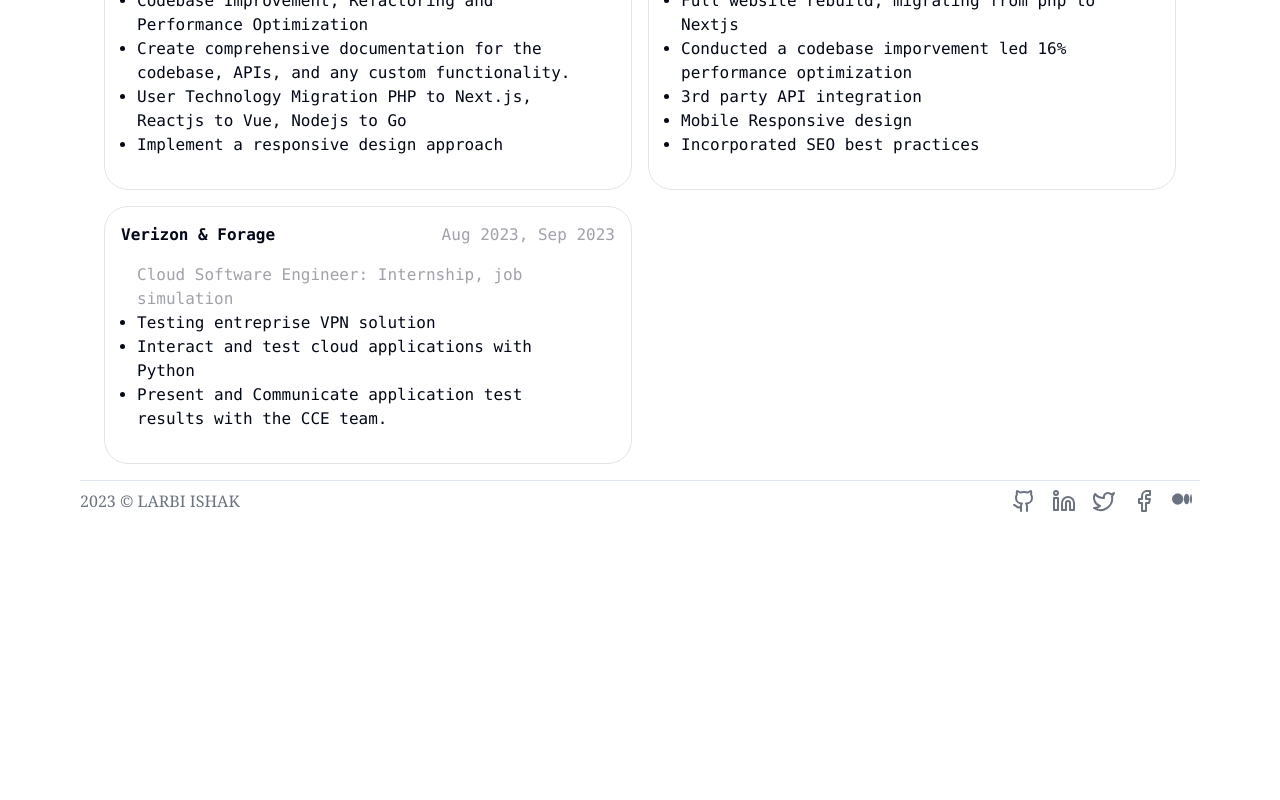
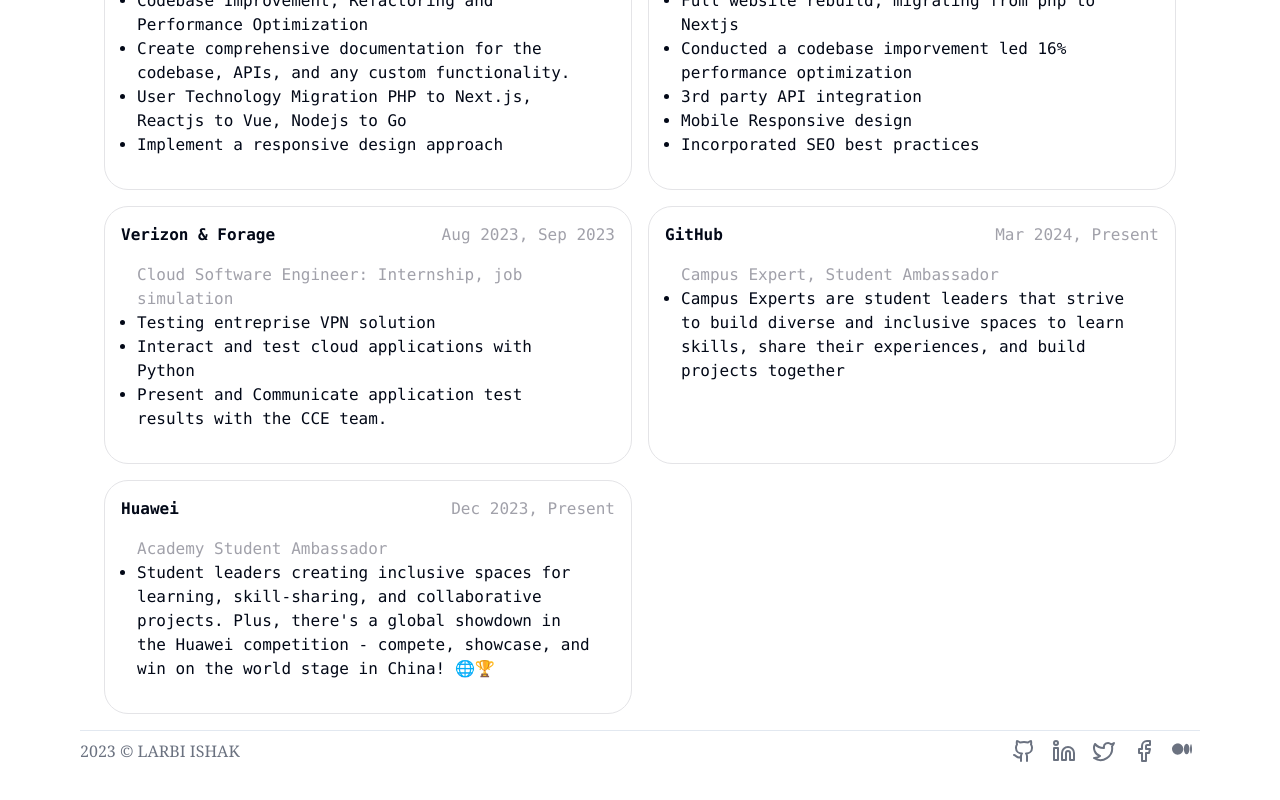
Before and after one commit to larbi-ishak/portfolio, a Next.js app: page /resume in a window 1280 px wide. Shown: the part 344-1144 px from the top of the page. Before the commit the page ends 905 px from the top, so only its background shows below. Built offline with nearby package versions, Linux system fonts and the light colour scheme.

Commit message:
add + commiit

```diff
--- a/app/resume/page.tsx
+++ b/app/resume/page.tsx
@@ -38,14 +38,8 @@
           <Container>
             <div className="py-4 px-4 flex flex-col">
               <div className="flex justify-between">
-                <div className="flex">
-                  <Link
-                    className="font-bold"
-                    target="blank"
-                    href={"https://www.ambinternationale.com"}
-                  >
-                    Freelancer
-                  </Link>
+                <div className="flex font-bold">
+                  Freelancer
                 </div>
                 <p className="text-zinc-400"> Aug 2021, Present</p>
               </div>
@@ -92,14 +86,8 @@
           <Container>
             <div className="py-4 px-4 flex flex-col">
               <div className="flex justify-between">
-                <div className="flex">
-                  <Link
-                    className="font-bold"
-                    target="blank"
-                    href={"https://www.ambinternationale.com"}
-                  >
-                    Verizon & Forage
-                  </Link>
+                <div className="flex font-bold">
+                  Verizon & Forage
                 </div>
                 <p className="text-zinc-400"> Aug 2023, Sep 2023</p>
               </div>
@@ -118,6 +106,44 @@
               </div>
             </div>
           </Container>
+          <Container>
+            <div className="py-4 px-4 flex flex-col">
+              <div className="flex justify-between">
+                <div className="flex font-bold">
+                  GitHub
+                </div>
+                <p className="text-zinc-400">Mar 2024, Present</p>
+              </div>
+              <div className="p-4">
+                <h3 className="text-zinc-400">Campus Expert, Student Ambassador</h3>
+                <ul style={{ listStyleType: "disc" }}>
+                  <li>
+                    Campus Experts are student leaders that strive to build diverse and inclusive spaces to learn
+                    skills, share their experiences, and build projects together
+                  </li>
+                </ul>
+              </div>
+            </div>
+          </Container>
+
+          <Container>
+            <div className="py-4 px-4 flex flex-col">
+              <div className="flex justify-between">
+                <div className="flex font-bold">
+                  Huawei
+                </div>
+                <p className="text-zinc-400">Dec 2023, Present</p>
+              </div>
+              <div className="p-4">
+                <h3 className="text-zinc-400">Academy Student Ambassador</h3>
+                <ul style={{ listStyleType: "disc" }}>
+                  <li>
+                    Student leaders creating inclusive spaces for learning, skill-sharing, and collaborative projects. Plus, there's a global showdown in the Huawei competition - compete, showcase, and win on the world stage in China! 🌐🏆
+                  </li>
+                </ul>
+              </div>
+            </div>
+          </Container>
         </section>
       </section>
     </main>
```
